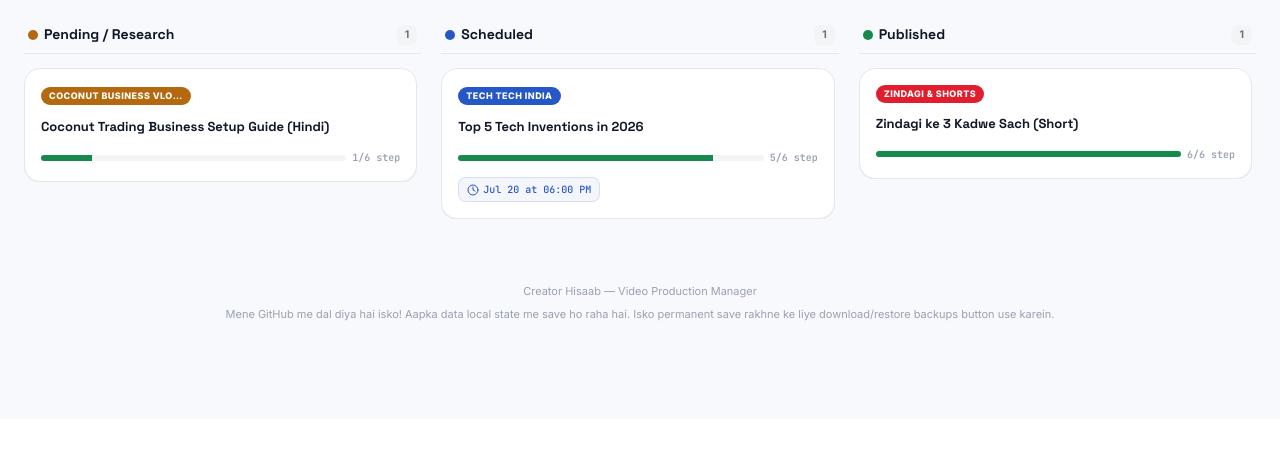
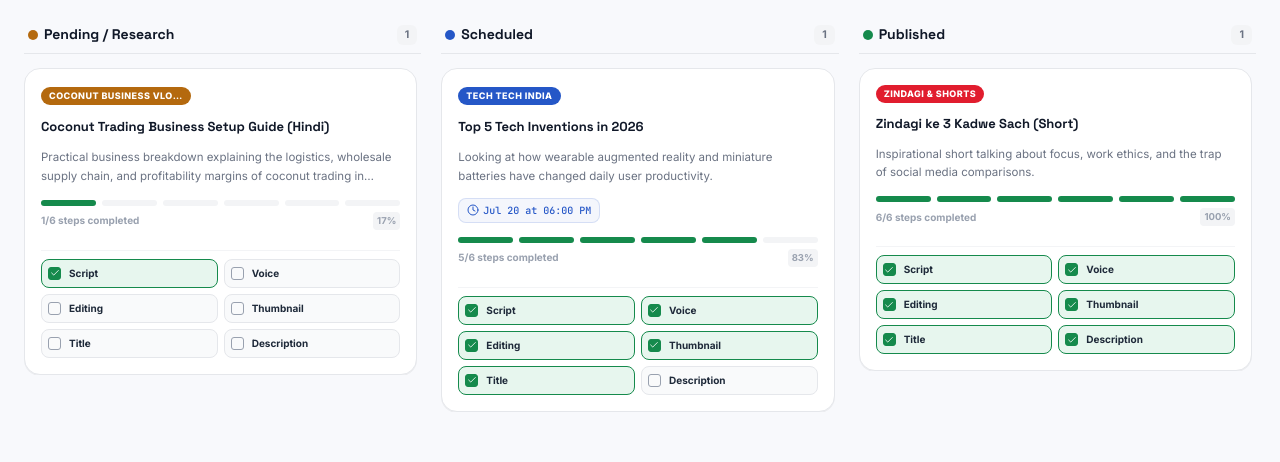
Before and after one commit to satnamsinghking84-star/Yt-video-strrgist-, a React (Vite) app: page / in a window 1280 px wide. Shown: the part 381-843 px from the top of the page. Before the commit the page ends 800 px from the top, so only its background shows below. Built offline with nearby package versions, Linux system fonts and the light colour scheme; no server answers; the database is empty.

Commit message:
feat(ui): replace progress bar with checklist in video card
Replaced the abstract progress indicator with a functional checklist interface to improve task tracking visibility.

```diff
--- a/src/App.tsx
+++ b/src/App.tsx
@@ -17,6 +17,7 @@ import {
   Download,
   Upload,
   Cloud,
+  Check,
 } from 'lucide-react';
 import { Channel, Video, VideoStatus, Idea } from './types';
 import StatsSection from './components/StatsSection';
@@ -832,6 +833,15 @@ interface VideoCardProps {
   onStatusChange: (id: string, newStatus: VideoStatus) => void;
 }
 
+const CHECKLIST_ORDER: [keyof Video['checklist'], string][] = [
+  ['script', 'Script'],
+  ['voice', 'Voice'],
+  ['fullVideo', 'Editing'],
+  ['thumbnail', 'Thumbnail'],
+  ['title', 'Title'],
+  ['description', 'Description'],
+];
+
 function VideoCard({ video, channels, onClick, onChecklistToggle, onStatusChange }: VideoCardProps) {
   const currentChannel = channels.find((c) => c.id === video.channelId);
   const chanColor = currentChannel?.color || '#8A93A6';
@@ -877,18 +887,12 @@ function VideoCard({ video, channels, onClick, onChecklistToggle, onStatusChange
         {video.title}
       </h4>
 
-      {/* Progress mini indicator */}
-      <div className="flex items-center gap-1.5 mt-0.5">
-        <div className="flex-1 h-1.5 bg-gray-100 dark:bg-[#1D212B] rounded-full overflow-hidden">
-          <div
-            className="h-full bg-[#158A4C] dark:bg-[#3ED586] transition-all duration-300"
-            style={{ width: `${(doneCount / 6) * 100}%` }}
-          />
-        </div>
-        <span className="text-[10px] font-bold text-gray-400 dark:text-[#6A7180] font-mono whitespace-nowrap">
-          {doneCount}/6 step
-        </span>
-      </div>
+      {/* Description */}
+      {video.description && (
+        <p className="text-[11.5px] text-gray-500 dark:text-[#9AA0AF] line-clamp-2 leading-relaxed font-sans">
+          {video.description}
+        </p>
+      )}
 
       {/* Date Timings */}
       {video.status === 'Scheduled' && video.scheduledDate && (
@@ -897,6 +901,66 @@ function VideoCard({ video, channels, onClick, onChecklistToggle, onStatusChange
           <span>{new Date(video.scheduledDate).toLocaleDateString('en-US', { day: 'numeric', month: 'short' })} at {new Date(video.scheduledDate).toLocaleTimeString('en-US', { hour: '2-digit', minute: '2-digit' })}</span>
         </div>
       )}
+
+      {/* Segmented Progress bar & text */}
+      <div className="flex flex-col gap-1.5 mt-0.5">
+        <div className="flex gap-1.5 h-1.5">
+          {checklistKeys.map((k) => {
+            const isDone = video.checklist[k];
+            return (
+              <div
+                key={k}
+                className={`flex-1 h-full rounded-full transition-all duration-300 ${
+                  isDone ? 'bg-[#158A4C] dark:bg-[#3ED586]' : 'bg-gray-100 dark:bg-[#1D212B]'
+                }`}
+              />
+            );
+          })}
+        </div>
+        <div className="flex justify-between items-center text-[10px] font-bold font-sans text-gray-400 dark:text-[#6A7180]">
+          <span>{doneCount}/6 steps completed</span>
+          <span className="bg-gray-100 dark:bg-[#1D212B] px-1 py-0.5 rounded text-[9.5px]">
+            {Math.round((doneCount / 6) * 100)}%
+          </span>
+        </div>
+      </div>
+
+      {/* Interactive Checklist Grid */}
+      <div
+        className="grid grid-cols-2 gap-1.5 mt-2 pt-2 border-t border-gray-100 dark:border-[#1D212B]"
+        onClick={(e) => e.stopPropagation()}
+      >
+        {CHECKLIST_ORDER.map(([k, label]) => {
+          const checked = video.checklist[k];
+          return (
+            <button
+              key={k}
+              onClick={(e) => {
+                e.stopPropagation();
+                onChecklistToggle(video.id, k);
+              }}
+              className={`flex items-center gap-2 p-1.5 rounded-[8px] border text-left transition-all active:scale-[0.98] cursor-pointer ${
+                checked
+                  ? 'bg-[#E7F6EE] dark:bg-[#0F2A1E] border-[#158A4C] dark:border-[#3ED586]'
+                  : 'bg-gray-50 dark:bg-[#1D212B] border-gray-200 dark:border-[#2A2F3B]'
+              }`}
+            >
+              <span
+                className={`w-[13px] h-[13px] rounded-[3px] border flex-shrink-0 flex items-center justify-center transition-all ${
+                  checked
+                    ? 'bg-[#158A4C] dark:bg-[#3ED586] border-[#158A4C] dark:border-[#3ED586]'
+                    : 'border-gray-400 dark:border-gray-600'
+                }`}
+              >
+                {checked && <Check className="w-2.5 h-2.5 text-white dark:text-[#0E1015]" />}
+              </span>
+              <span className="text-[10px] font-bold text-gray-800 dark:text-[#F0F1F4] font-sans truncate">
+                {label}
+              </span>
+            </button>
+          );
+        })}
+      </div>
     </div>
   );
 }
```
